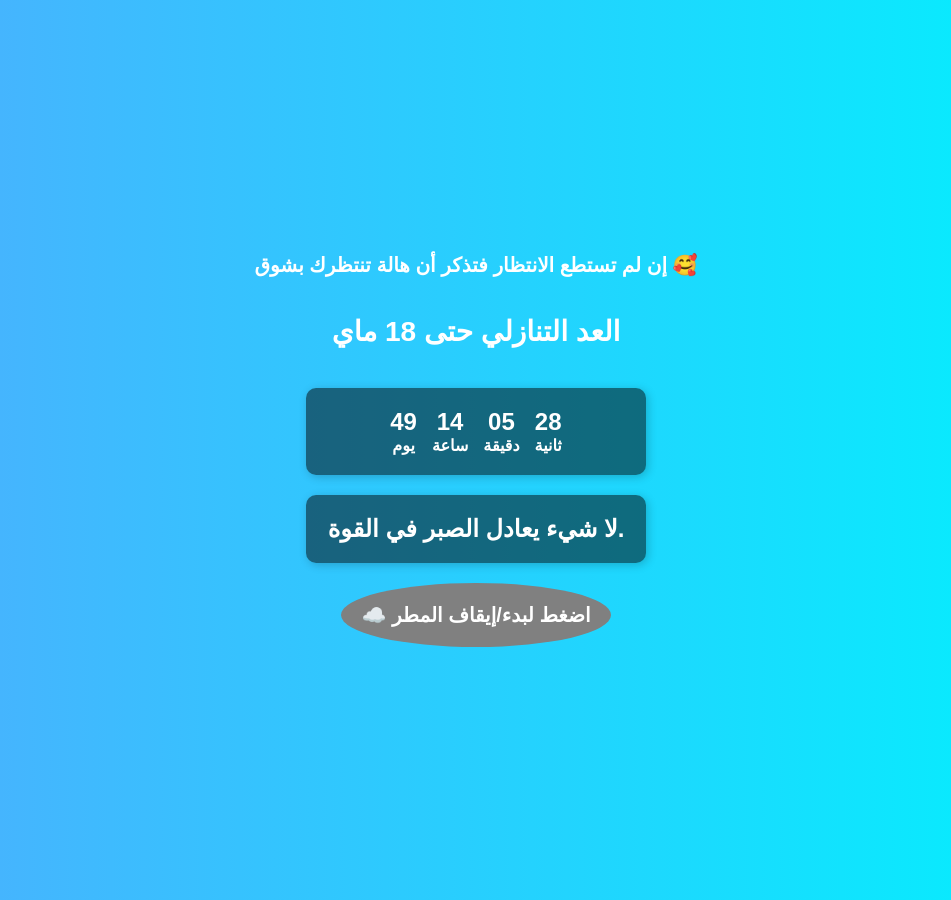
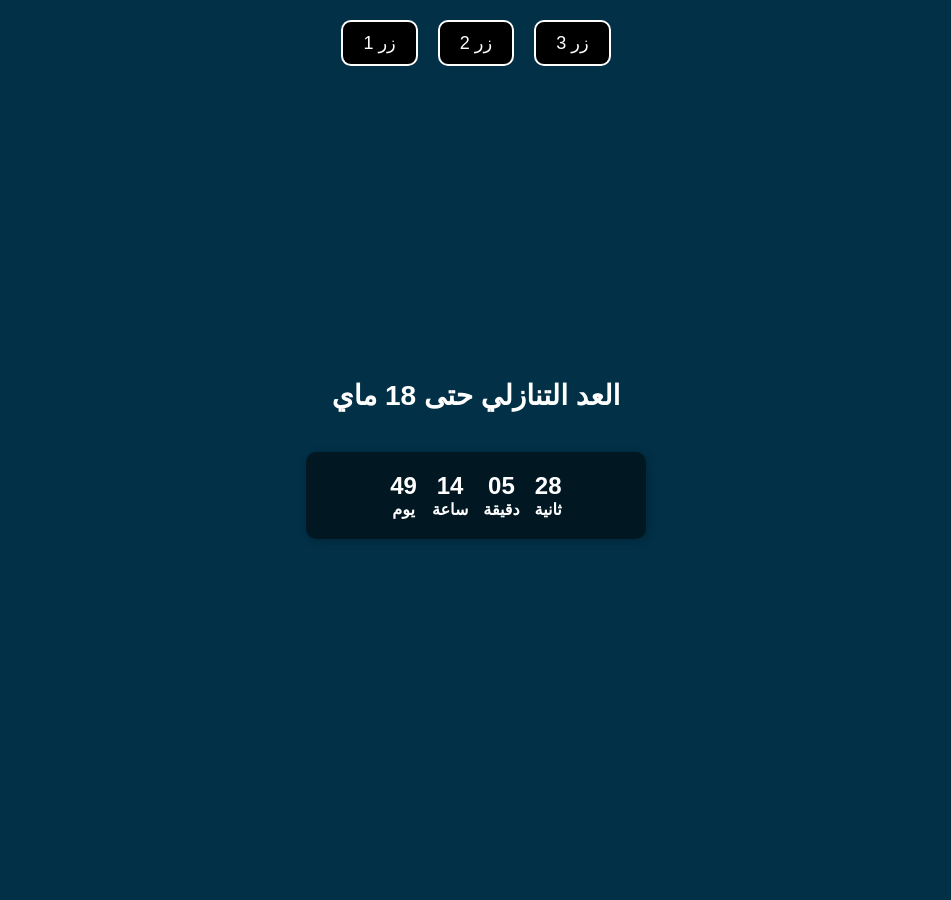
Before and after one commit to roufayda2004/roufayda2004.github.io, a plain HTML site: page index.html in a window 1280 px wide. Shown: the whole page, without its empty margins (164-1115 px from the left). Drawn offline with Linux system fonts and the light colour scheme.

Commit message:
Update index.html ت

```diff
--- a/index.html
+++ b/index.html
@@ -2,12 +2,12 @@
 <head>
     <meta charset="UTF-8">
     <meta name="viewport" content="width=device-width, initial-scale=1.0">
-    <title>العد التنازلي + تأثير المطر</title>
+    <title>العد التنازلي مع تأثير المطر</title>
     <style>
         body {
             font-family: Arial, sans-serif;
             text-align: center;
-            background: linear-gradient(to right, #4facfe, #00f2fe);
+            background: #023047;
             color: white;
             padding: 50px;
             display: flex;
@@ -17,16 +17,26 @@
             height: 100vh;
             margin: 0;
             position: relative;
-            overflow: hidden;
-            transition: background 0.5s;
+        }
+        .button-container {
+            display: flex;
+            justify-content: center;
+            position: absolute;
+            top: 20px;
+            width: 100%;
+        }
+        .custom-button {
+            background: black;
+            color: white;
+            font-size: 18px;
+            padding: 10px 20px;
+            border: 2px solid white;
+            border-radius: 10px;
+            margin: 0 10px;
+            cursor: pointer;
         }
         h1 {
             font-size: 28px;
-            margin-bottom: 20px;
-        }
-        #message {
-            font-size: 20px;
-            font-weight: bold;
             margin-bottom: 20px;
         }
         #countdown {
@@ -50,47 +60,14 @@
         .label {
             font-size: 16px;
         }
-        #quote {
-            font-size: 24px;
-            font-weight: bold;
-            background: rgba(0, 0, 0, 0.5);
-            padding: 20px;
-            border-radius: 10px;
-            box-shadow: 2px 2px 10px rgba(0, 0, 0, 0.2);
-            min-width: 300px;
-            margin-top: 20px;
-        }
-        .cloud {
-            background: gray;
-            padding: 20px;
-            border-radius: 50%;
-            cursor: pointer;
-            font-size: 20px;
-            font-weight: bold;
-            margin-top: 20px;
-        }
-        .rain {
-            position: absolute;
-            top: 0;
-            left: 0;
-            width: 100%;
-            height: 100vh;
-            pointer-events: none;
-        }
-        .drop {
-            position: absolute;
-            color: lime;
-            font-size: 16px;
-            animation: fall linear infinite;
-        }
-        @keyframes fall {
-            from { transform: translateY(-100%); opacity: 1; }
-            to { transform: translateY(100vh); opacity: 0; }
-        }
     </style>
 </head>
 <body>
-    <div id="message">إن لم تستطع الانتظار فتذكر أن هالة تنتظرك بشوق 🥰</div>
+    <div class="button-container">
+        <button class="custom-button">زر 1</button>
+        <button class="custom-button">زر 2</button>
+        <button class="custom-button">زر 3</button>
+    </div>
     <h1>العد التنازلي حتى 18 ماي</h1>
     <div id="countdown">
         <div class="time-box"><span id="days"></span><span class="label">يوم</span></div>
@@ -98,14 +75,7 @@
         <div class="time-box"><span id="minutes"></span><span class="label">دقيقة</span></div>
         <div class="time-box"><span id="seconds"></span><span class="label">ثانية</span></div>
     </div>
-    <div id="quote"></div>
-    <div class="cloud" onclick="toggleRain()">☁️ اضغط لبدء/إيقاف المطر</div>
-    <div class="rain"></div>
     <script>
-        const quotes = [
-            "الصبر مفتاح الفرج.", "الصبر مر، لكن ثماره حلوة.", "بالصبر تحقق الآمال.", "الصبر شجرة جذورها مرّة وثمارها حلوة.",
-            "من صبر ظفر.", "لا شيء يعادل الصبر في القوة.", "الصبر نصف الإيمان.", "مع الصبر يأتي النصر."
-        ];
         function updateCountdown() {
             const now = new Date().getTime();
             let targetYear = new Date().getFullYear();
@@ -119,39 +89,16 @@
                 document.getElementById("countdown").innerHTML = "انتهى العد التنازلي!";
                 return;
             }
-            document.getElementById("days").innerText = Math.floor(timeLeft / (1000 * 60 * 60 * 24));
-            document.getElementById("hours").innerText = String(Math.floor((timeLeft % (1000 * 60 * 60 * 24)) / (1000 * 60 * 60))).padStart(2, '0');
-            document.getElementById("minutes").innerText = String(Math.floor((timeLeft % (1000 * 60 * 60)) / (1000 * 60))).padStart(2, '0');
-            document.getElementById("seconds").innerText = String(Math.floor((timeLeft % (1000 * 60)) / 1000)).padStart(2, '0');
-        }
-        function updateQuote() {
-            document.getElementById("quote").innerHTML = quotes[new Date().getDate() % quotes.length];
-        }
-        let raining = false;
-        let rainContainer = document.querySelector(".rain");
-        let interval;
-        function toggleRain() {
-            if (raining) {
-                clearInterval(interval);
-                rainContainer.innerHTML = "";
-                document.body.style.background = "linear-gradient(to right, #4facfe, #00f2fe)";
-            } else {
-                interval = setInterval(createRainDrop, 100);
-                document.body.style.background = "black";
-            }
-            raining = !raining;
-        }
-        function createRainDrop() {
-            let drop = document.createElement("div");
-            drop.classList.add("drop");
-            drop.innerText = "0";
-            drop.style.left = Math.random() * window.innerWidth + "px";
-            drop.style.animationDuration = (Math.random() * 2 + 2) + "s";
-            rainContainer.appendChild(drop);
-            setTimeout(() => drop.remove(), 4000);
+            const days = Math.floor(timeLeft / (1000 * 60 * 60 * 24));
+            const hours = String(Math.floor((timeLeft % (1000 * 60 * 60 * 24)) / (1000 * 60 * 60))).padStart(2, '0');
+            const minutes = String(Math.floor((timeLeft % (1000 * 60 * 60)) / (1000 * 60))).padStart(2, '0');
+            const seconds = String(Math.floor((timeLeft % (1000 * 60)) / 1000)).padStart(2, '0');
+            document.getElementById("days").innerText = days;
+            document.getElementById("hours").innerText = hours;
+            document.getElementById("minutes").innerText = minutes;
+            document.getElementById("seconds").innerText = seconds;
         }
         updateCountdown();
-        updateQuote();
         setInterval(updateCountdown, 1000);
     </script>
 </body>
```
